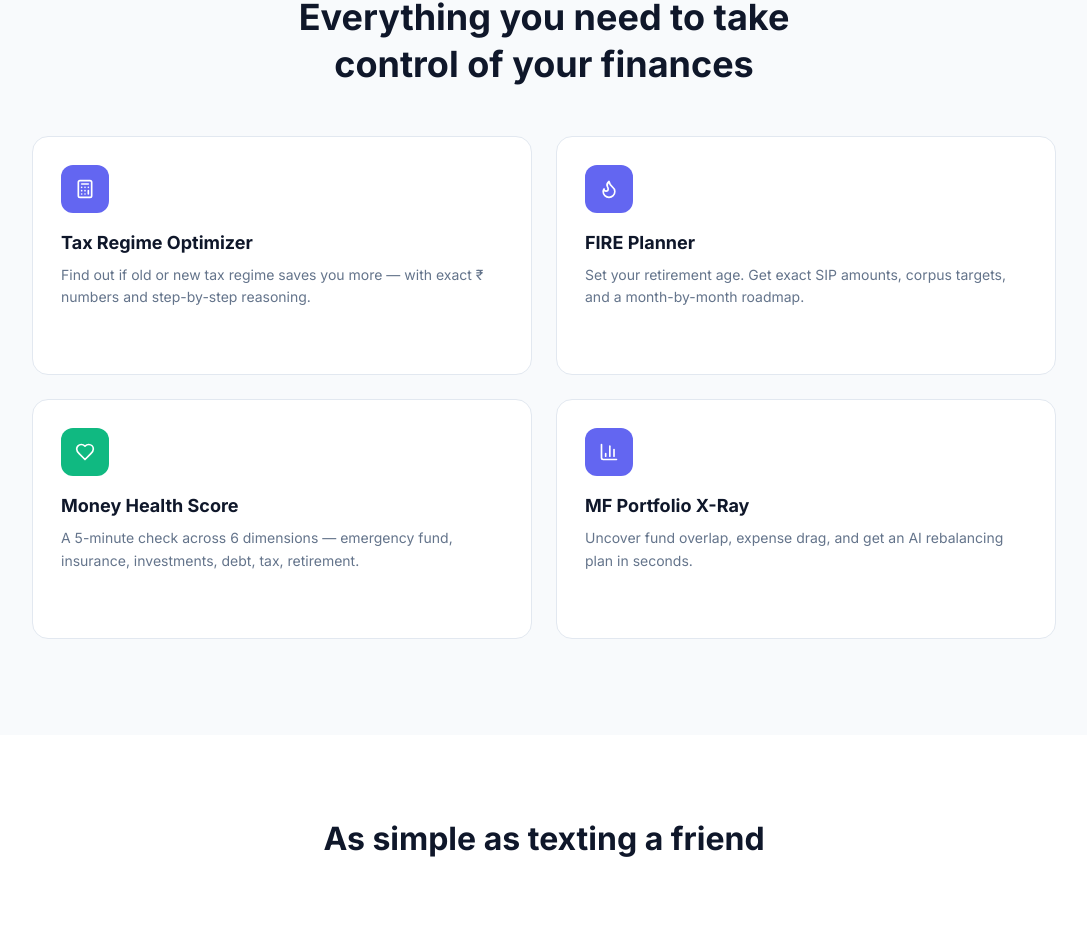
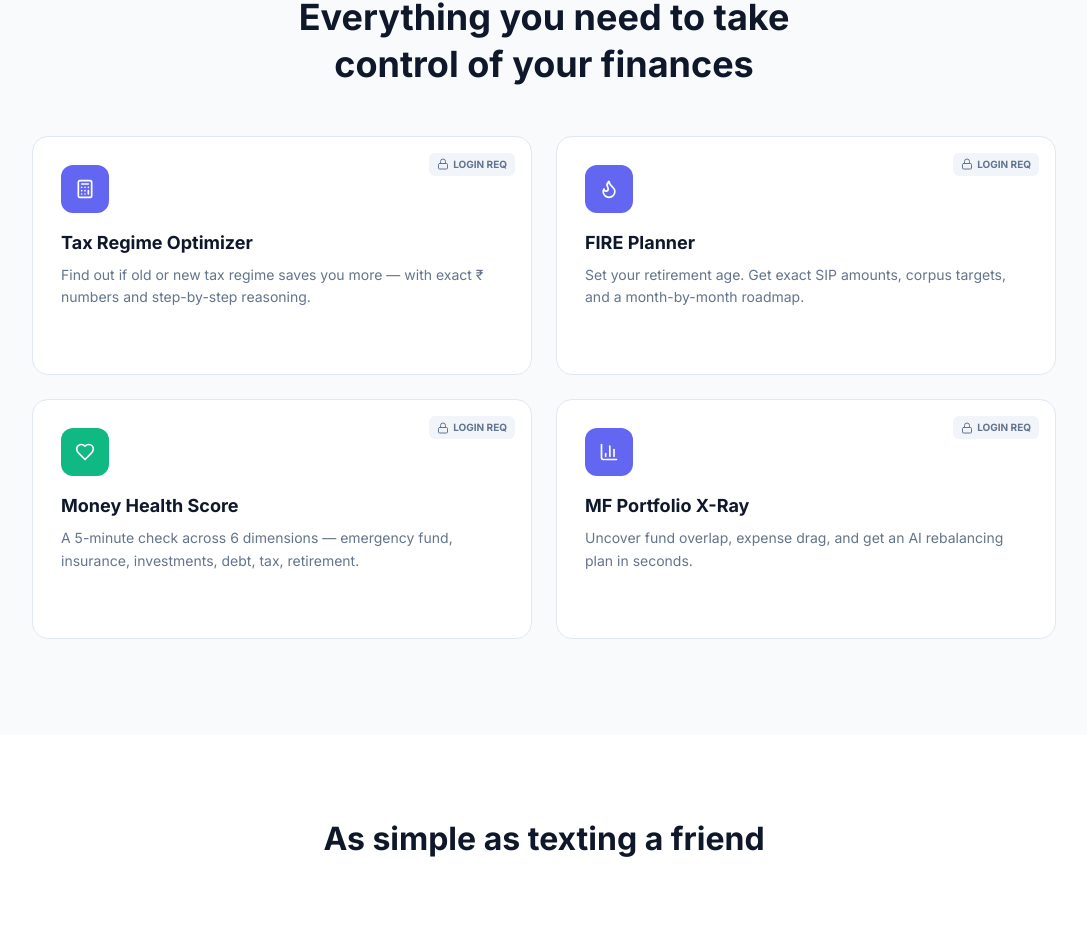
Before and after one commit to bsaurabh7/AI_MoneyMentor, a React (Vite) app: page / in a window 1280 px wide. Shown: the part 938-1863 px from the top of the page, without its empty margins (96-1183 px from the left). Built offline with nearby package versions, Linux system fonts and the light colour scheme; no server answers.

Commit message:
feat: Establish core application layout, navigation, authentication, and initial screens.

```diff
--- a/src/app/components/screens/LandingPage.tsx
+++ b/src/app/components/screens/LandingPage.tsx
@@ -1,15 +1,31 @@
-import { useState } from 'react';
+import { useState, useEffect } from 'react';
 import { useNavigate } from 'react-router';
 import { Compass, Calculator, Flame, Heart, BarChart3, ArrowRight, Shield, Zap, CheckCircle, Lock, Ban, Eye, Trash2 } from 'lucide-react';
 import { AuthModal } from '../auth/AuthModal';
+import { useAuth } from '../../context/AuthContext';
 
 export function LandingPage() {
   const navigate = useNavigate();
+  const { user } = useAuth();
   const [authOpen, setAuthOpen] = useState(false);
   const [authTab, setAuthTab] = useState<'login' | 'register'>('login');
 
   const openLogin = () => { setAuthTab('login'); setAuthOpen(true); };
   const openRegister = () => { setAuthTab('register'); setAuthOpen(true); };
+
+  // Listen for auth-modal triggers from UIEffects (e.g. context menu)
+  useEffect(() => {
+    const handleOpenAuth = () => openLogin();
+    document.addEventListener('az:open-auth-modal', handleOpenAuth);
+    return () => document.removeEventListener('az:open-auth-modal', handleOpenAuth);
+  }, []);
+
+  const handleStartFree = () => navigate('/chat');
+
+  const handleFeatureClick = (link: string) => {
+    if (user) navigate(link);
+    else openLogin();
+  };
 
   return (
     <div className="min-h-screen" style={{ fontFamily: 'Inter, sans-serif' }}>
@@ -99,7 +115,7 @@ export function LandingPage() {
         {/* CTA Buttons */}
         <div className="flex flex-col sm:flex-row items-center gap-4 mb-12">
           <button
-            onClick={() => navigate('/chat')}
+            onClick={handleStartFree}
             className="flex items-center gap-2 text-white font-semibold transition-colors px-6"
             style={{ background: '#6366F1', borderRadius: 10, height: 48, fontSize: 15 }}
             onMouseEnter={e => (e.currentTarget.style.background = '#4F46E5')}
@@ -180,9 +196,14 @@ export function LandingPage() {
             ].map((card) => (
               <div
                 key={card.title}
-                onClick={() => navigate(card.link)}
-                className="bg-white border border-[#E2E8F0] rounded-2xl p-7 cursor-pointer group hover:border-[#6366F1] hover:shadow-md transition-all"
+                onClick={() => handleFeatureClick(card.link)}
+                className="bg-white border border-[#E2E8F0] rounded-2xl p-7 cursor-pointer group hover:border-[#6366F1] hover:shadow-md transition-all relative overflow-hidden"
               >
+                {!user && (
+                  <div className="absolute top-4 right-4 bg-slate-100 text-slate-500 text-[10px] font-bold px-2 py-1 rounded-md flex items-center gap-1">
+                    <Lock className="w-3 h-3" /> LOGIN REQ
+                  </div>
+                )}
                 <div
                   className="w-12 h-12 rounded-xl flex items-center justify-center mb-4"
                   style={{ background: card.iconBg }}
@@ -253,7 +274,7 @@ export function LandingPage() {
           {/* CTA */}
           <div className="text-center mt-14">
             <button
-              onClick={() => navigate('/chat')}
+              onClick={handleStartFree}
               className="inline-flex items-center gap-2 text-white font-semibold px-8 transition-colors"
               style={{ background: '#6366F1', borderRadius: 10, height: 48, fontSize: 15 }}
               onMouseEnter={e => (e.currentTarget.style.background = '#4F46E5')}
```
